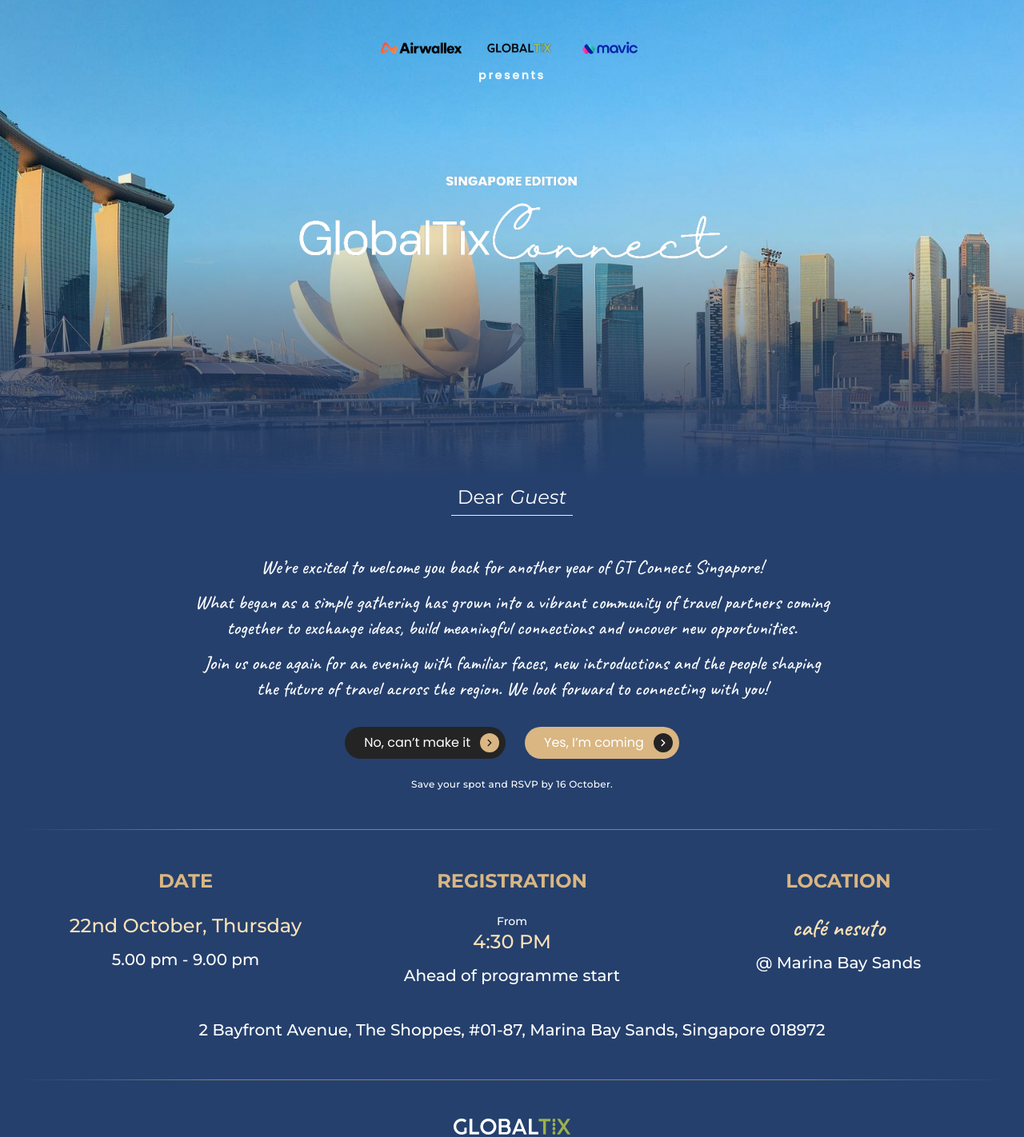
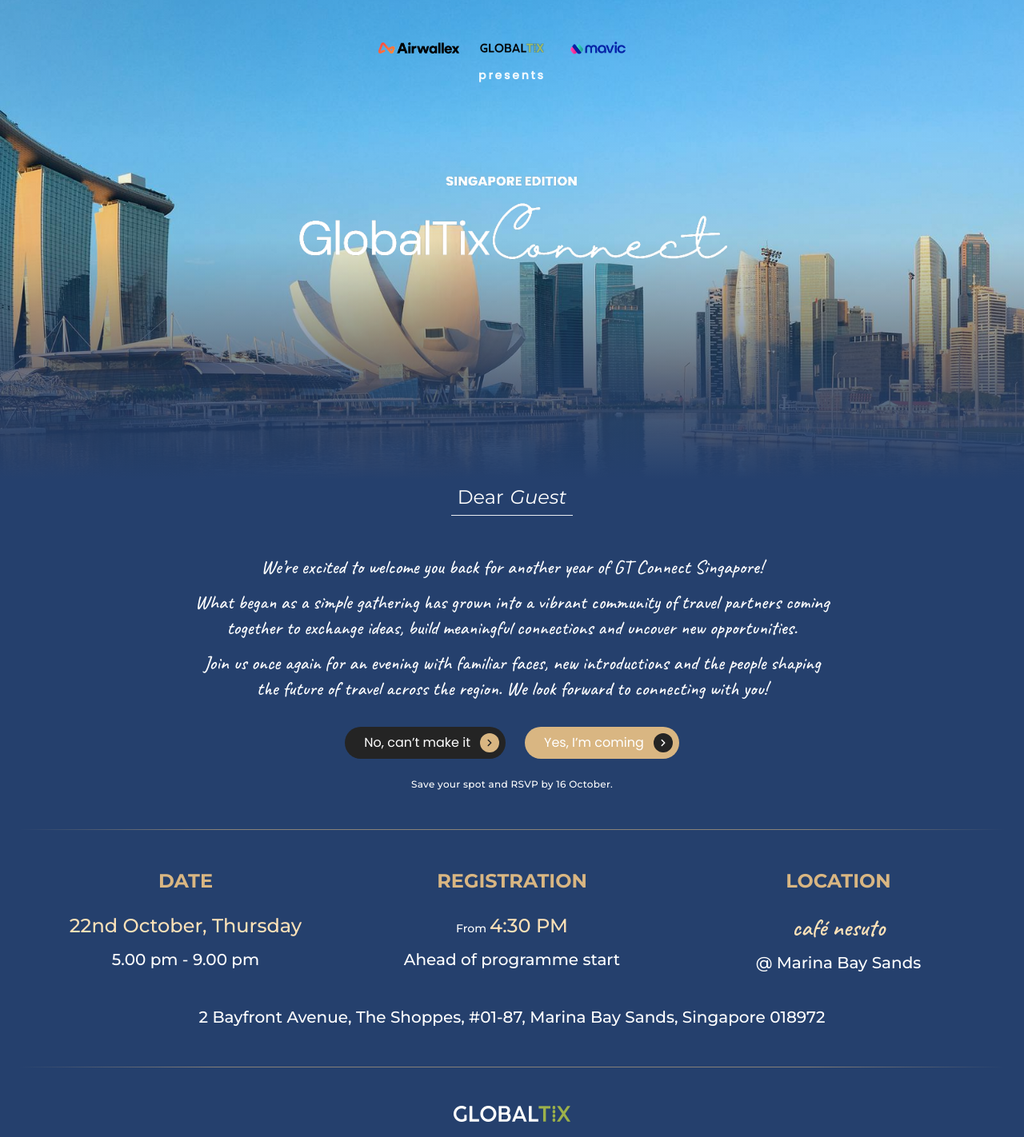
Before and after one commit to livianneee/rsvp-connect, a React (Vite) app: page / in a window 1280 px wide. Shown: the top 1422 px of the page at 80% size. Built offline with nearby package versions, Linux system fonts and the light colour scheme; no server answers.

Commit message:
Center GlobalTix logo with 'presents'; inline 'From' before time

```diff
--- a/src/components/EventDetails.jsx
+++ b/src/components/EventDetails.jsx
@@ -5,10 +5,6 @@
     <div className="flex flex-1 flex-col items-center gap-6 text-center">
       <p className="font-sans text-xl font-bold text-gold sm:text-2xl">{item.label}</p>
       <div className="flex flex-col items-center gap-3">
-        <div className="flex flex-col items-center">
-          {item.prefix && (
-            <p className="font-sans text-sm font-medium text-white">{item.prefix}</p>
-          )}
         <p
           className={
             scriptPrimary
@@ -16,9 +12,11 @@
               : 'font-sans text-2xl font-medium text-gold-soft'
           }
         >
+          {item.prefix && (
+            <span className="mr-1 font-sans text-sm font-medium text-white">{item.prefix}</span>
+          )}
           {item.primary}
         </p>
-        </div>
         <p className="font-sans text-lg font-medium text-white sm:text-xl">{item.secondary}</p>
       </div>
     </div>
--- a/src/components/Hero.jsx
+++ b/src/components/Hero.jsx
@@ -51,8 +51,12 @@
         {/* Presenter + sponsor logos, then "presents" */}
         {edition.logos?.length > 0 && (
           <div className="flex flex-col items-center gap-3">
-            <div className="flex flex-wrap items-center justify-center gap-x-8 gap-y-4">
-              {edition.logos.map((s) => {
+            {/* 3-column grid so the middle logo (GlobalTix) is centered and lines
+                up with "presents" below, regardless of the side logos' widths. */}
+            <div className="grid w-full max-w-md grid-cols-3 items-center gap-x-4">
+              {edition.logos.map((s, i) => {
+                const align =
+                  i === 0 ? 'justify-self-end' : i === 2 ? 'justify-self-start' : 'justify-self-center'
                 const img = <img src={s.logo} alt={s.name} className={s.className || 'h-6 w-auto'} />
                 return s.url ? (
                   <a
@@ -61,12 +65,12 @@
                     target="_blank"
                     rel="noopener noreferrer"
                     aria-label={s.name}
-                    className="inline-flex items-center transition-opacity hover:opacity-80"
+                    className={`inline-flex items-center transition-opacity hover:opacity-80 ${align}`}
                   >
                     {img}
                   </a>
                 ) : (
-                  <span key={s.name} className="inline-flex items-center">
+                  <span key={s.name} className={`inline-flex items-center ${align}`}>
                     {img}
                   </span>
                 )
```
Lines whose indentation alone changed are shown as unchanged.
